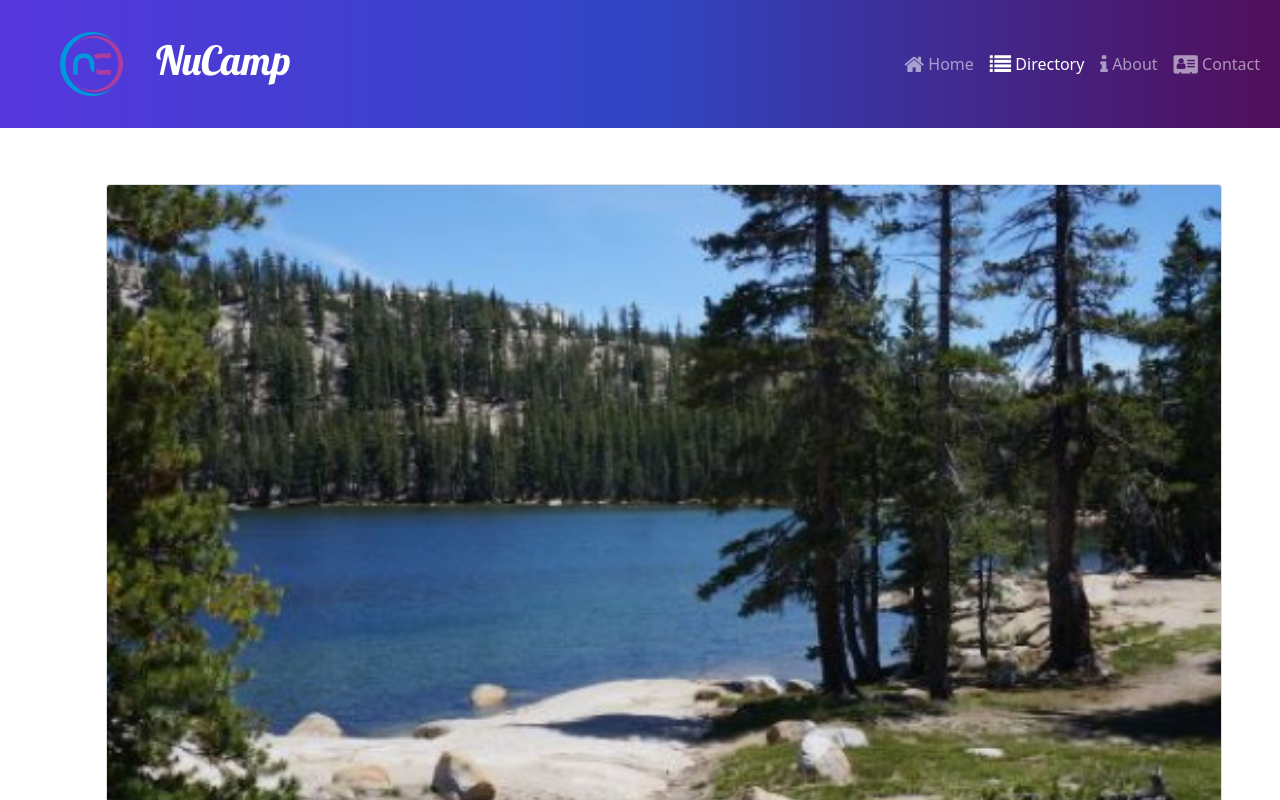
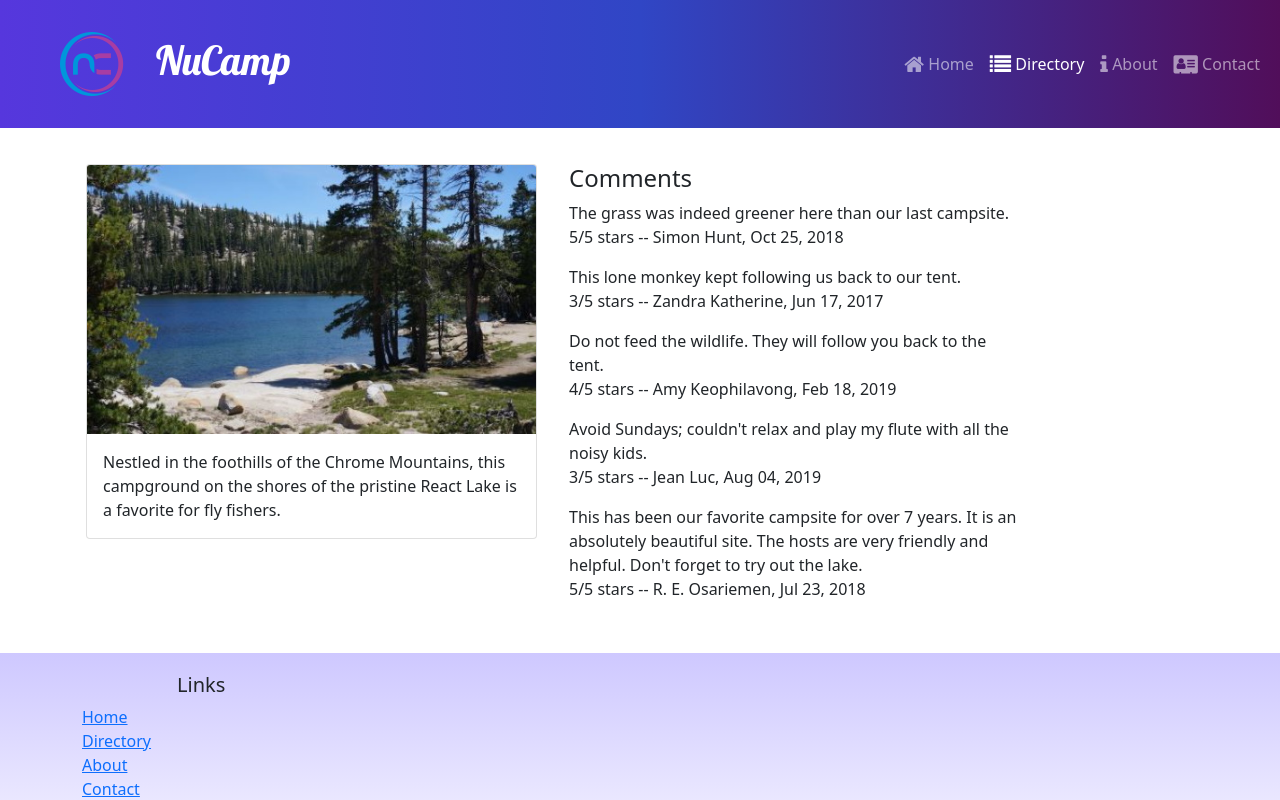
Before and after one commit to sruthiravindra/reactreduxapp1, a React (Create React App) app: page /directory/0 in a window 1280 px wide. Shown: the top 800 px of the page. Built offline with nearby package versions, Linux system fonts and the light colour scheme.

Commit message:
Comments

```diff
--- a/src/features/campsites/CampsiteDetail.js
+++ b/src/features/campsites/CampsiteDetail.js
@@ -3,7 +3,7 @@
 const CampsiteDetail = ({campsite}) => {
     const { image, name, description } = campsite;
     return(
-        <Col md='12' className='m-4'>
+        <Col md='5' className='m-1'>
             <Card>
                 <CardImg top src={image} alt={name} />
                 <CardBody>
--- /dev/null
+++ b/src/features/comments/Comment.js
@@ -0,0 +1,14 @@
+import {formatDate} from '../../utils/formatDate'
+
+const Comment = ({comment}) => {
+    const {text: commentText, rating, author, date} = comment;
+    return(
+        <p>
+            {commentText}
+            <br/>
+            {rating}/5 stars -- {author}, {formatDate(date)}
+        </p>
+    );
+}
+
+export default Comment;
--- /dev/null
+++ b/src/features/comments/CommentsList.js
@@ -0,0 +1,24 @@
+import { Col } from "reactstrap";
+import Comment from "./Comment";
+import { selectCommentsByCampsiteId } from "./commentsSlice";
+
+const CommentsList = ({campsiteId}) => {
+    const comments = selectCommentsByCampsiteId(campsiteId);
+    if(comments && comments.length >0){
+        return(
+            <Col md='5' className="m-1">
+                <h4>Comments</h4>
+                {comments.map((comment)=>{
+                    return <Comment key={comment.id} comment={comment}/>
+                })}
+            </Col>
+        )
+    }
+    return(
+        <Col md='5' className="m-1">
+            There are no comments for this campsite yet.
+        </Col>
+    )
+}
+
+export default CommentsList;
--- /dev/null
+++ b/src/features/comments/commentsSlice.js
@@ -0,0 +1,7 @@
+import {COMMENTS} from '../../app/shared/COMMENTS'
+
+export const selectCommentsByCampsiteId = (campsiteId) => {
+    return COMMENTS.filter(
+        (comment) => comment.campsiteId === parseInt(campsiteId)
+    );
+};
--- a/src/pages/CampsiteDetailPage.js
+++ b/src/pages/CampsiteDetailPage.js
@@ -2,6 +2,7 @@
 import { useParams } from "react-router-dom";
 import { selectCampsiteById } from "../features/campsites/campsitesSlice";
 import CampsiteDetail from '../features/campsites/CampsiteDetail'
+import CommentsList from "../features/comments/CommentsList";
 
 const CampsiteDetailPage = () => {
     const {campsiteId} = useParams();
@@ -11,6 +12,7 @@
         <Container>
             <Row>
                 <CampsiteDetail campsite={campsite} />
+                <CommentsList campsiteId={campsiteId} />
             </Row>
         </Container>
     )
--- /dev/null
+++ b/src/utils/formatDate.js
@@ -0,0 +1,7 @@
+export const formatDate = (date) => {
+    return new Intl.DateTimeFormat('en-US', {
+        year: 'numeric',
+        month: 'short',
+        day: '2-digit'
+    }).format(new Date(Date.parse(date)));
+};
```
